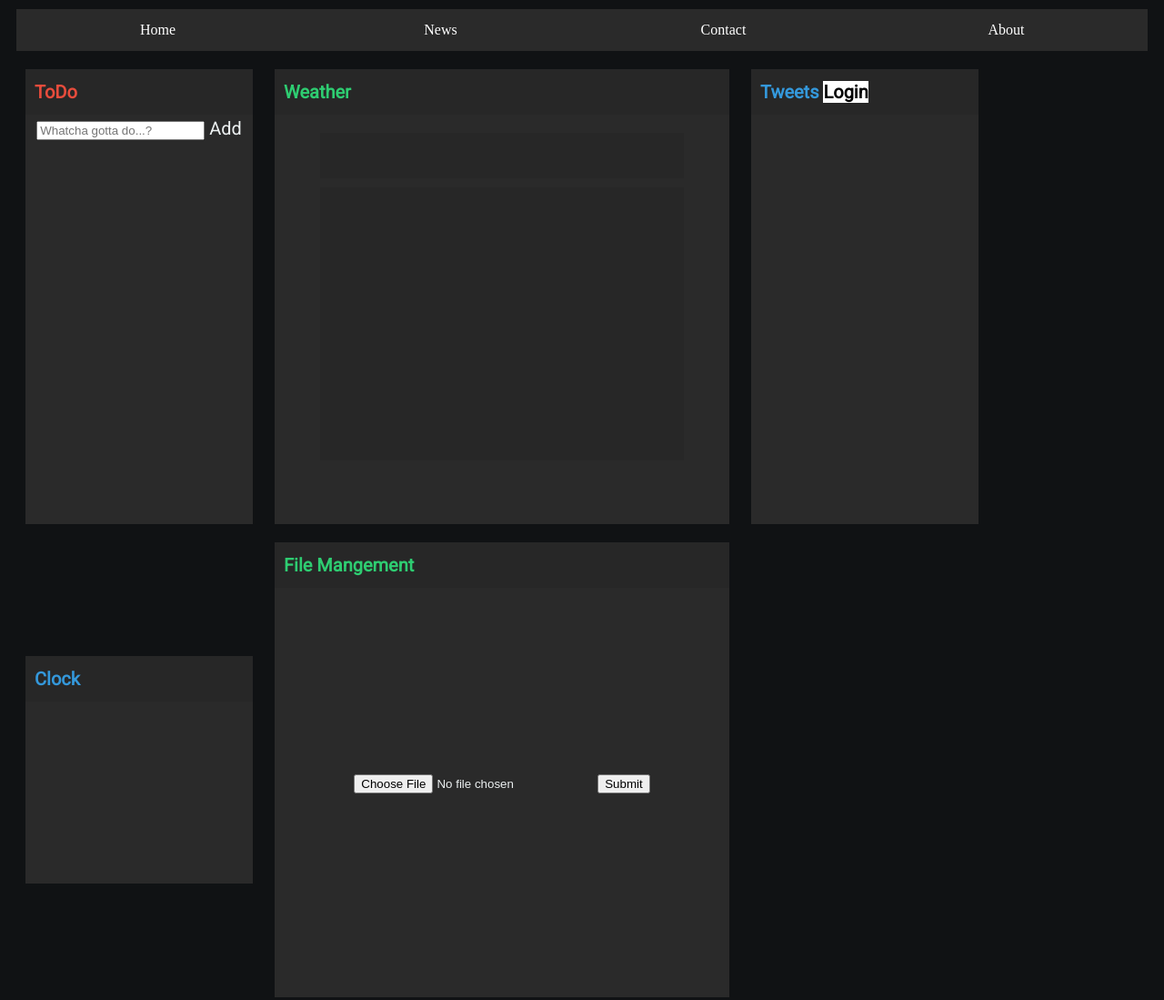
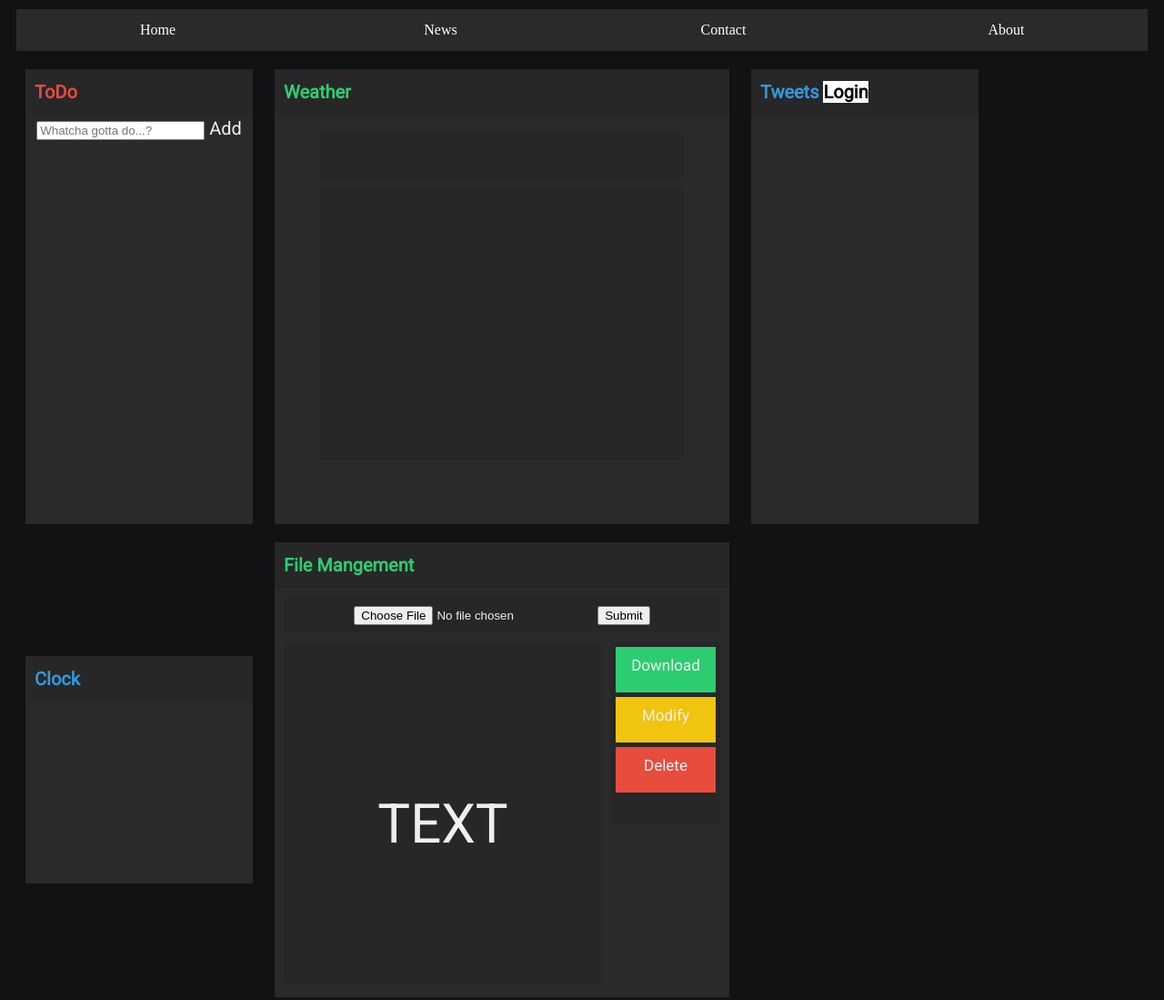
Before and after one commit to DootLord/WEBSCRIPT-Dashboard_770117, a website: page webpage/index.html in a window 1280 px wide. Shown: the whole page at 91% size. Drawn offline with Linux system fonts and the light colour scheme; no server answers.

Commit message:
Updated HTML formatting for file explorer
Soon to implement file exploring aspect of the program. To allow the
users of the system to see what files are available in their content
folder.

Might see into exploring custom folders, but I need to focus on this
first!

```diff
--- a/webpage/css/style.css
+++ b/webpage/css/style.css
@@ -153,11 +153,56 @@ main{
   line-height: 400px;
 }
 
+.upload{
+  background-color:#272727;
+  line-height:10px;
+  height:40px;
+  margin:10px;
+}
+
+.file-viewer{
+  background-color:#272727;
+  height:375px;
+  width:350px;
+  margin:10px;
+  float: left;
+  margin-top: 0px;
+}
+
+.file-buttons{
+  background-color:#272727;
+  height:200px;
+  width:120px;
+  font-size: 17px;
+  float:right;
+  margin-right: 10px;
+  line-height: 25px;
+}
+
+.file-buttons li{
+  height:50px;
+  list-style: none;
+  line-height: 40px;
+  margin: 5px;
+}
+
+.file-download{
+  background-color: #2ecc71;
+}
+
+.file-modify{
+  background-color: #f1c40f;
+}
+
+.file-delete{
+  background-color: #e74c3c;
+}
+
 #todo-list{
   line-height: 20px;
   font-size:20px;
   list-style-type:none;
-  padding:0px;
+  padding:1px;
 }
 
 #todo-list li{
--- a/webpage/index.html
+++ b/webpage/index.html
@@ -22,6 +22,7 @@
   </ul>
   <main>
 
+    <!-- Todo list -->
     <div class="box long">
       <div class="box-head">
         <span style="color:#e74c3c">ToDo</span>
@@ -33,10 +34,10 @@
         </div>
         <ul id="todo-list">
         </ul>
-
       </div>
     </div>
 
+    <!-- Weather -->
     <div class="box large">
       <div class="box-head">
         <span style="color:#2ecc71">Weather</span>
@@ -51,9 +52,8 @@
         <div class="box-ele" style="width:400px; height:300px; line-height:300px; font-size:120px; colour:#2ecc71" id="weather-degree">
         </div>
       </div>
-
     </div>
-
+    <!-- Tweets -->
     <div class="box long">
       <div class="box-head">
         <span style="color:#3498db">Tweets</span>
@@ -66,7 +66,7 @@
         </ul?>
       </div>
     </div>
-
+    <!-- Clock -->
     <div class="box">
       <div class="box-head">
         <span style="color:#3498db">Clock</span>
@@ -75,14 +75,37 @@
       </div>
     </div>
 
+    <!-- Files -->
     <div class="box large">
       <div class="box-head">
         <span style="color:#2ecc71">File Mangement</span>
       </div>
+      <div class="upload">
       <form method="post" action="http://localhost:8080/file/upload" name="submit" enctype="multipart/form-data">
         <input type="file" name="uploadFile">
         <input type="submit" name="submit" value="Submit">
       </form>
+    </div>
+
+    <div class="file-viewer">
+      TEXT
+    </div>
+
+    <div class="file-buttons">
+      <li class="file-download">
+        Download
+      </li>
+
+      <li class="file-modify">
+        Modify
+      </li>
+
+      <li class="file-delete">
+        Delete
+      </li>
+
+    </div>
+
     </div>
 
     <!-- This box is not normally visable, and is called to be displayed for showing tweets to the user -->
--- a/webpage/js/dashboard_client.js
+++ b/webpage/js/dashboard_client.js
@@ -2,8 +2,6 @@
 var tweets = []; // Used to store data about the five current active tweets on the page.
 var tweetItems // List of current tweet items shown on the page
 var oauthToken // Token used to implement the Twitter API
-
-
 
 /*
   Calls to the Weather api to get local weather details for the current location and time of the dashboards location.
@@ -146,6 +144,10 @@ function getTweets(){
       }
   }
   xml.send();
+  //TODO Implement this section of code properly
+  if(tweets != []){
+    setInterval(getTweets, 25000);
+  }
 }
 /*
   TODO Finish and cleanup. This is a mess!
@@ -212,10 +214,7 @@ function initalizePage(){
   //getTweets();
 }
 
-//TODO Uncomment once finished!
-// if(tweets != []){
-//   setInterval(getTweets, 25000);
-// }
+
 
 // Event Listeners
 document.getElementById("todo-button").addEventListener("click", newToDoItem);
```
Also changed, not shown: dashboard.js (+3 -5 lines).
